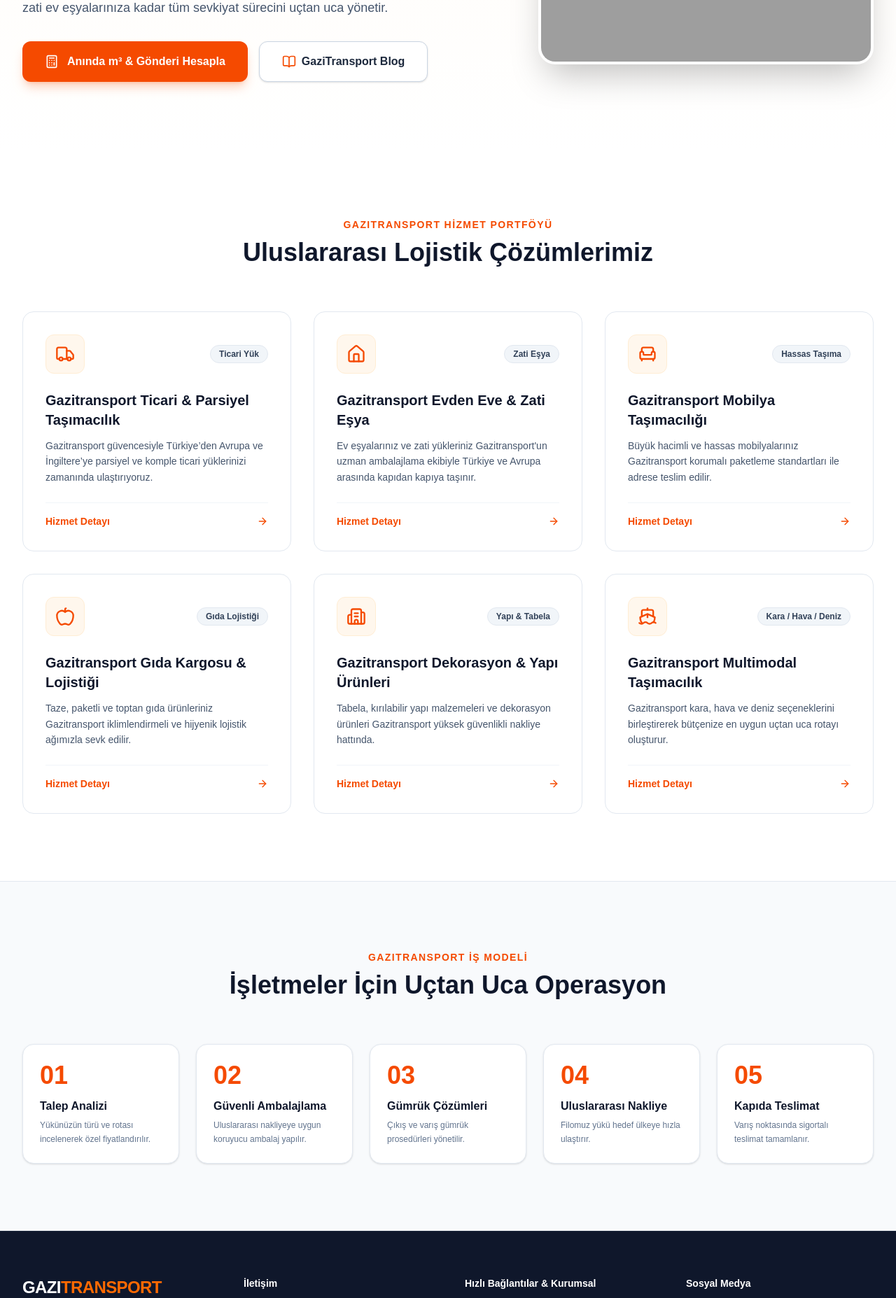
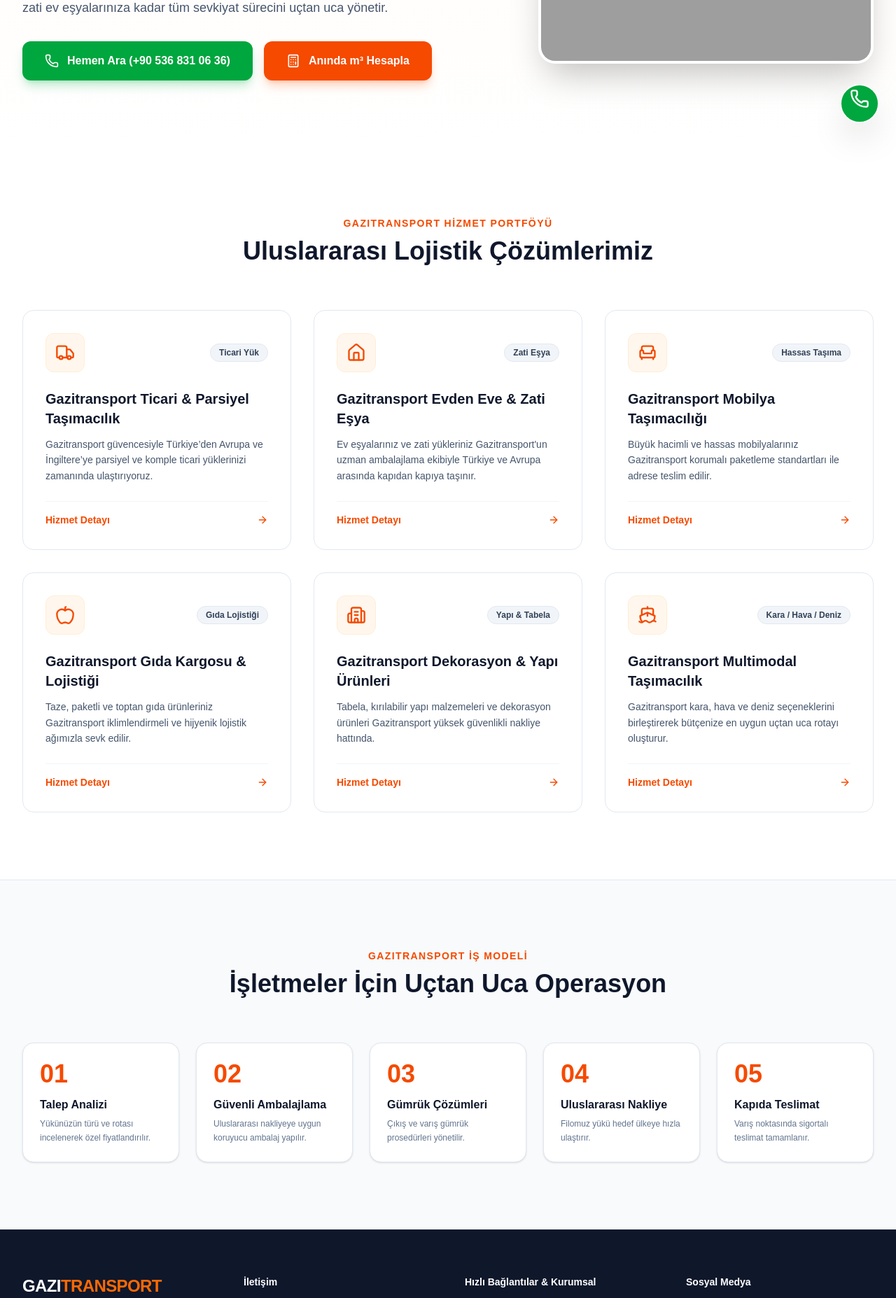
Before and after one commit to ermecabdullah25-crypto/gazitransport-site, a Next.js app: page / in a window 1280 px wide. Shown: the part 600-2455 px from the top of the page at 70% size. Built offline with nearby package versions, Linux system fonts and the light colour scheme; grey boxes are pictures that could not be loaded.

Commit message:
Anasayfaya direk arama butonları eklendi

```diff
--- a/app/page.tsx
+++ b/app/page.tsx
@@ -107,10 +107,19 @@
   ];
 
   return (
-    <main className="min-h-screen bg-white text-slate-800 font-sans selection:bg-orange-500 selection:text-white">
+    <main className="min-h-screen bg-white text-slate-800 font-sans selection:bg-orange-500 selection:text-white relative">
+
+      {/* SAĞ ALT KÖŞE SABİT HIZLI ARAMA BUTONU */}
+      <a
+        href="tel:+905368310636"
+        aria-label="Hemen Ara"
+        className="fixed bottom-6 right-6 z-50 flex items-center justify-center w-14 h-14 bg-green-600 hover:bg-green-700 text-white rounded-full shadow-2xl transition-all duration-300 hover:scale-110 border-2 border-white"
+      >
+        <Phone className="w-7 h-7 animate-bounce" />
+      </a>
 
       {/* 1. TOP BAR & HEADER */}
-      <header className="sticky top-0 z-50 bg-white/95 backdrop-blur-md border-b border-slate-200 shadow-sm">
+      <header className="sticky top-0 z-40 bg-white/95 backdrop-blur-md border-b border-slate-200 shadow-sm">
         <div className="bg-slate-900 text-slate-300 py-2 text-xs border-b border-slate-800">
           <div className="max-w-7xl mx-auto px-4 sm:px-6 lg:px-8 flex justify-between items-center">
             <div className="flex items-center gap-2 sm:gap-6">
@@ -127,7 +136,7 @@
               <a href="mailto:info@gazicargo.com" className="hidden md:flex hover:text-orange-400 transition items-center gap-1.5">
                 <Mail className="w-3.5 h-3.5 text-orange-500" /> info@gazicargo.com
               </a>
-              <a href="https://wa.me/905368310636" target="_blank" rel="noopener noreferrer" className="hover:text-orange-400 transition flex items-center gap-1.5 font-semibold text-emerald-400">
+              <a href="tel:+905368310636" className="hover:text-orange-400 transition flex items-center gap-1.5 font-semibold text-emerald-400">
                 <Phone className="w-3.5 h-3.5 shrink-0" /> +90 536 831 06 36
               </a>
             </div>
@@ -264,21 +273,23 @@
                 Gazitransport; ticari yüklerinizden gıda kargolarınıza, özel mobilya taşımacılığından zati ev eşyalarınıza kadar tüm sevkiyat sürecini uçtan uca yönetir.
               </p>
 
+              {/* ARAMA BUTONLARI VE HESAPLAMA GRUBU */}
               <div className="flex flex-col sm:flex-row gap-3 sm:gap-4">
+                {/* DOĞRUDAN ARAMA YAPAN YEŞİL BUTON */}
+                <a
+                  href="tel:+905368310636"
+                  className="flex items-center justify-center gap-3 bg-green-600 hover:bg-green-700 text-white font-bold px-6 sm:px-8 py-3.5 sm:py-4 rounded-xl shadow-lg shadow-green-600/25 transition duration-200 text-sm sm:text-base w-full sm:w-auto"
+                >
+                  <Phone className="w-5 h-5 shrink-0" />
+                  <span>Hemen Ara (+90 536 831 06 36)</span>
+                </a>
+
                 <Link
                   href="/gonderi-hesaplama"
                   className="flex items-center justify-center gap-3 bg-orange-600 hover:bg-orange-700 text-white font-bold px-6 sm:px-8 py-3.5 sm:py-4 rounded-xl shadow-lg shadow-orange-600/25 transition duration-200 text-sm sm:text-base w-full sm:w-auto"
                 >
                   <Calculator className="w-5 h-5" />
-                  <span>Anında m³ & Gönderi Hesapla</span>
-                </Link>
-
-                <Link
-                  href="/blog"
-                  className="flex items-center justify-center gap-2 bg-white hover:bg-slate-100 text-slate-800 font-bold px-6 sm:px-8 py-3.5 sm:py-4 rounded-xl border border-slate-300 shadow-sm transition duration-200 text-sm sm:text-base w-full sm:w-auto"
-                >
-                  <BookOpen className="w-5 h-5 text-orange-600" />
-                  <span>GaziTransport Blog</span>
+                  <span>Anında m³ Hesapla</span>
                 </Link>
               </div>
             </div>
@@ -376,8 +387,8 @@
             <ul className="space-y-3 text-xs text-slate-400">
               <li className="flex items-center gap-2">
                 <Phone className="w-4 h-4 text-orange-500 shrink-0" />
-                <a href="https://wa.me/905368310636" target="_blank" rel="noopener noreferrer" className="hover:text-white transition truncate">
-                  WhatsApp: +90 536 831 06 36
+                <a href="tel:+905368310636" className="hover:text-white transition truncate">
+                  Telefon: +90 536 831 06 36
                 </a>
               </li>
               <li className="flex items-center gap-2">
```
